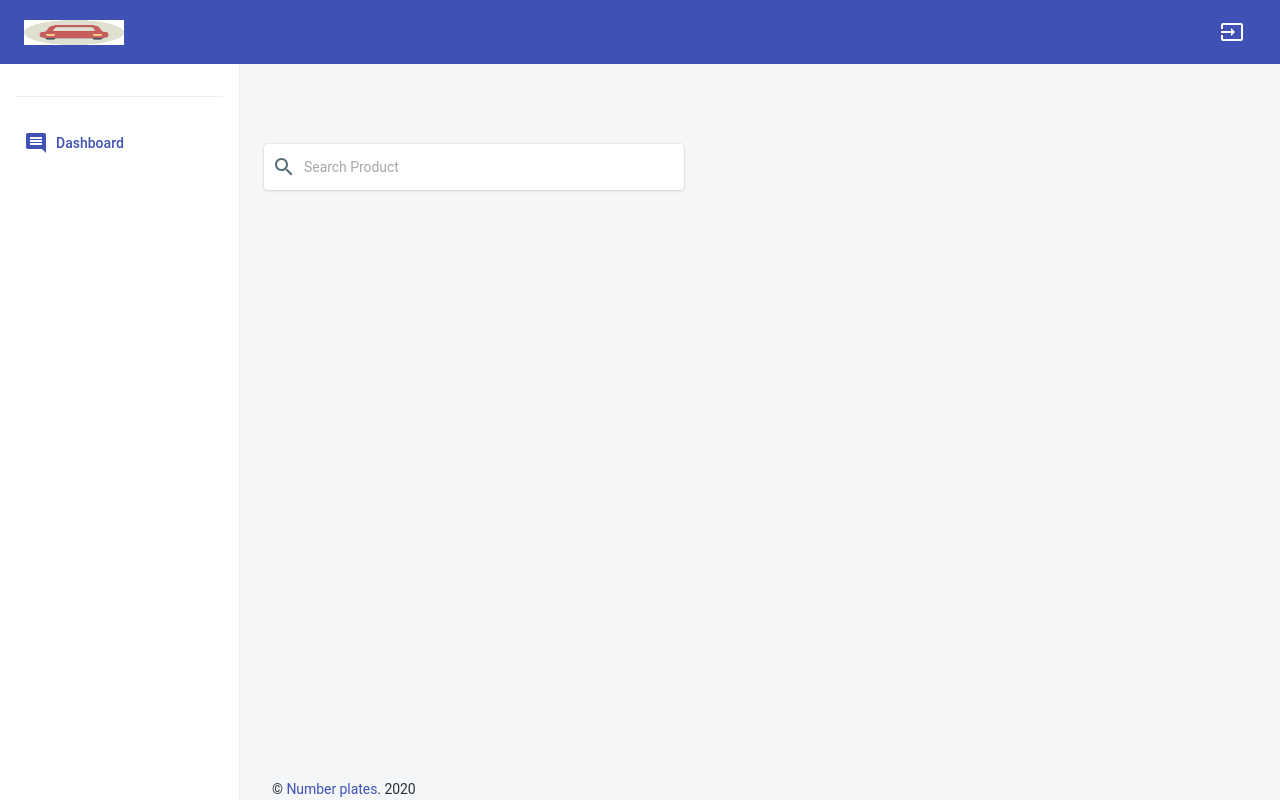
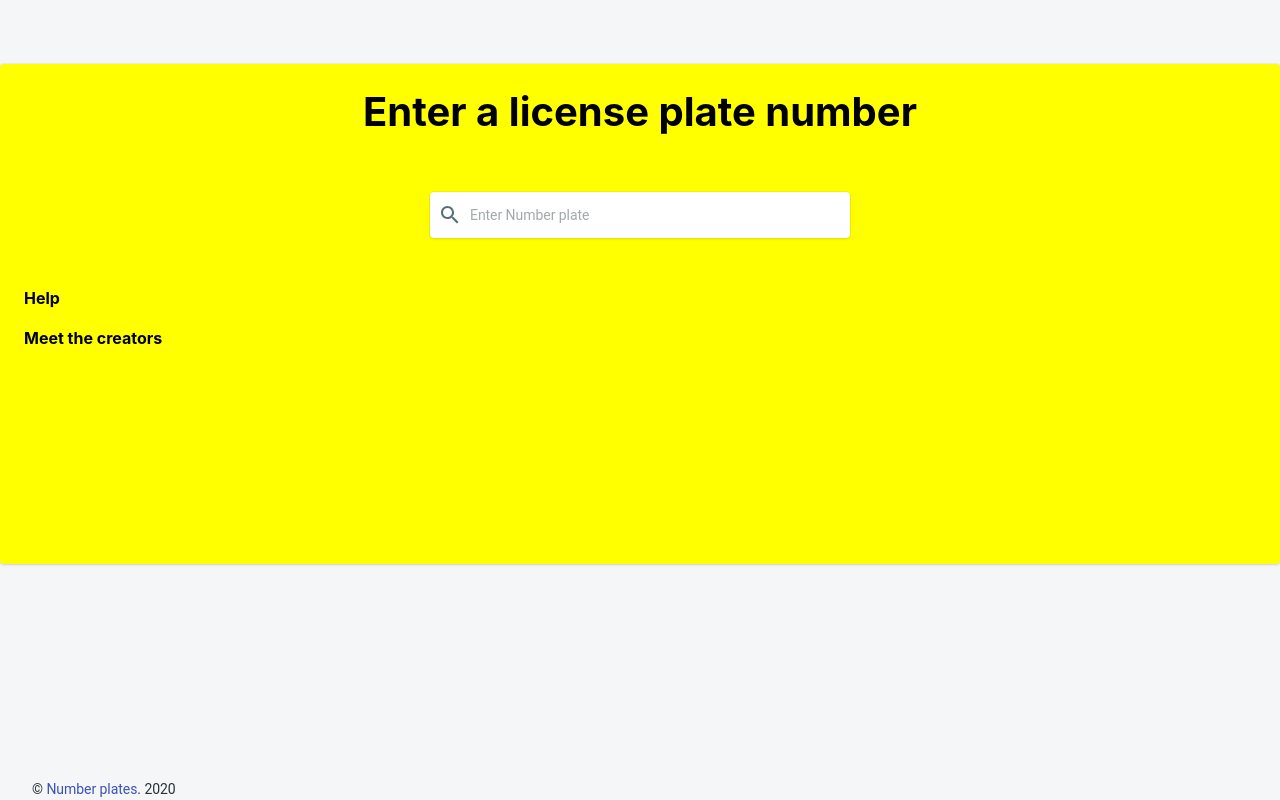
Before and after one commit to fran96/numberplates, a React (Create React App) app in the folder reactapp/: page /NumberPlatesSearchView in a window 1280 px wide. Built offline with nearby package versions, Linux system fonts and the light colour scheme; no server answers.

Commit message:
ui to search

```diff
--- a/reactapp/public/index.html
+++ b/reactapp/public/index.html
@@ -2,14 +2,14 @@
 <html lang="en">
 	<head>
 		<meta charset="utf-8" />
-    <link rel="icon" href="%PUBLIC_URL%/favicon.ico" />
+		<link rel="icon" href="%PUBLIC_URL%/images/mela.jpg" />
 		<meta name="viewport" content="width=device-width, initial-scale=1" />
 		<meta name="theme-color" content="#000000" />
 		<meta
 			name="description"
 			content="Web site created using create-react-app"
 		/>
-    <link rel="apple-touch-icon" href="%PUBLIC_URL%/logo192.png" />
+		<link rel="apple-touch-icon" href="%PUBLIC_URL%/images/mela.jpg" />
 		<!--
       manifest.json provides metadata used when your web app is installed on a
       user's mobile device or desktop. See https://developers.google.com/web/fundamentals/web-app-manifest/
@@ -24,7 +24,7 @@
       work correctly both with client-side routing and a non-root public URL.
       Learn how to configure a non-root public URL by running `npm run build`.
     -->
-    <title>React App</title>
+		<title>Number Plates</title>
 	</head>
 	<body>
 		<noscript>You need to enable JavaScript to run this app.</noscript>
--- a/reactapp/src/components/SearchInput/SearchInput.js
+++ b/reactapp/src/components/SearchInput/SearchInput.js
@@ -26,7 +26,7 @@ const useStyles = makeStyles((theme) => ({
 }));
 
 const SearchInput = (props) => {
-	const { className, onChange, style, ...rest } = props;
+	const { className, onChange, keyDown, style, ...rest } = props;
 
 	const classes = useStyles();
 
@@ -34,6 +34,7 @@ const SearchInput = (props) => {
 		console.log(event);
 		if (event.keyCode == 13) {
 			onChange(event.target.value);
+			keyDown(true);
 		}
 	};
 
--- a/reactapp/src/layouts/Main/Main.js
+++ b/reactapp/src/layouts/Main/Main.js
@@ -1,10 +1,10 @@
-import React, { useState } from "react";
+import React from "react";
 import PropTypes from "prop-types";
 import clsx from "clsx";
 import { makeStyles, useTheme } from "@material-ui/styles";
 import { useMediaQuery } from "@material-ui/core";
 
-import { Sidebar, Topbar, Footer } from "./components";
+import { Footer } from "./components";
 
 const useStyles = makeStyles((theme) => ({
 	root: {
@@ -13,9 +13,6 @@ const useStyles = makeStyles((theme) => ({
 		[theme.breakpoints.up("sm")]: {
 			paddingTop: 64,
 		},
-	},
-	shiftContent: {
-		paddingLeft: 240,
 	},
 	content: {
 		height: "100%",
@@ -31,30 +28,11 @@ const Main = (props) => {
 		defaultMatches: true,
 	});
 
-	const [openSidebar, setOpenSidebar] = useState(false);
-
-	const handleSidebarOpen = () => {
-		setOpenSidebar(true);
-	};
-
-	const handleSidebarClose = () => {
-		setOpenSidebar(false);
-	};
-
-	const shouldOpenSidebar = isDesktop ? true : openSidebar;
-
 	return (
 		<div
 			className={clsx({
 				[classes.root]: true,
-				[classes.shiftContent]: isDesktop,
 			})}>
-			<Topbar onSidebarOpen={handleSidebarOpen} />
-			<Sidebar
-				onClose={handleSidebarClose}
-				open={shouldOpenSidebar}
-				variant={isDesktop ? "persistent" : "temporary"}
-			/>
 			<main className={classes.content}>
 				{children}
 				<Footer />
--- a/reactapp/src/views/NumberPlatesSearchView/NumberPlatesSearchView.js
+++ b/reactapp/src/views/NumberPlatesSearchView/NumberPlatesSearchView.js
@@ -2,6 +2,7 @@ import React, { useState, useEffect } from "react";
 import { makeStyles } from "@material-ui/styles";
 import { CommentsTable, NumberPlatesSearch } from "./components";
 import CommentService from "../../services/CommentService";
+import Card from "@material-ui/core/Card";
 const useStyles = makeStyles((theme) => ({
 	root: {
 		padding: theme.spacing(3),
@@ -15,7 +16,7 @@ const NumberPlatesSearchView = () => {
 	const classes = useStyles();
 	const [allComments, setAllComments] = useState([]);
 	const [Comments, setComments] = useState([]);
-	const [NumberPlate, setNumberPlate] = useState([]);
+	const [keyDown, setKeyDown] = useState(false);
 	const [snackBar, setSnackBar] = useState({
 		open: false,
 		message: "",
@@ -52,17 +53,39 @@ const NumberPlatesSearchView = () => {
 	};
 
 	return (
+		<Card
+			style={{
+				backgroundColor: "yellow",
+				margin: "0 auto",
+				height: "500px",
+			}}>
+			{keyDown ? (
+				<CommentsTable Comments={Comments} NumberPlates={searchTerm} />
+			) : (
 				<div className={classes.root}>
+					<h1 style={{ color: "black", textAlign: "center" }}>
+						<b>Enter a license plate number</b>
+					</h1>
 					<NumberPlatesSearch
 						clientMessage={clientMessage}
 						searchTerm={setSearchTerm}
+						keyDown={setKeyDown}
 					/>
-			{searchTerm !== "" ? (
-				<div className={classes.content}>
-					<CommentsTable Comments={Comments} clientMessage={clientMessage} />
+					<div style={{ marginTop: "50px" }}>
+						<div>
+							<p style={{ color: "black" }}>
+								<b>Help</b>
+							</p>
 						</div>
-			) : null}
+						<div>
+							<p style={{ color: "black" }}>
+								<b>Meet the creators</b>
+							</p>
 						</div>
+					</div>
+				</div>
+			)}
+		</Card>
 	);
 };
 
--- a/reactapp/src/views/NumberPlatesSearchView/components/CommentsTable/CommentsTable.js
+++ b/reactapp/src/views/NumberPlatesSearchView/components/CommentsTable/CommentsTable.js
@@ -1,25 +1,29 @@
 import React, { useState } from "react";
-import clsx from "clsx";
-import PerfectScrollbar from "react-perfect-scrollbar";
-import { makeStyles } from "@material-ui/styles";
+import { makeStyles, withStyles } from "@material-ui/styles";
 import PropTypes from "prop-types";
 import {
-	Card,
-	CardActions,
+	CardHeader,
+	TablePagination,
+	List,
+	ListItem,
+	ListItemText,
+	Typography,
 	CardContent,
-	Table,
-	TableBody,
-	TableCell,
-	TableHead,
-	TableRow,
-	Typography,
-	TablePagination,
+	TextField,
 } from "@material-ui/core";
 
 const useStyles = makeStyles((theme) => ({
-	root: {},
+	root: {
+		width: "100%",
+		borderRadius: "15px",
+		backgroundColor: "#e6e4df",
+	},
+	inline: {
+		display: "inline",
+	},
 	content: {
-		padding: 0,
+		padding: "5px",
+		height: "300px",
 	},
 	inner: {
 		minWidth: 1050,
@@ -34,12 +38,24 @@ const useStyles = makeStyles((theme) => ({
 	actions: {
 		justifyContent: "flex-end",
 	},
+	MuiOutlinedInputRoot: {
+		borderRadius: "25px !important",
+	},
 }));
 
+const CssTextField = withStyles({
+	root: {
+		"& .MuiOutlinedInput-root": {
+			"& fieldset": {
+				borderRadius: "25px",
+			},
+		},
+	},
+})(TextField);
+
 const CommentsTable = (props) => {
-	const { className, Comments, clientMessage, ...rest } = props;
+	const { className, Comments, NumberPlates, clientMessage, ...rest } = props;
 	const classes = useStyles();
-
 	const [rowsPerPage, setRowsPerPage] = useState(10);
 	const [page, setPage] = useState(0);
 
@@ -50,36 +66,49 @@ const CommentsTable = (props) => {
 	const handleRowsPerPageChange = (event) => {
 		setRowsPerPage(event.target.value);
 	};
+	return (
+		<CardContent
+			style={{
+				backgroundColor: "white",
+				padding: "0px",
+			}}>
+			<CardHeader
+				variant="text"
+				style={{ backgroundColor: "yellow" }}
+				title={NumberPlates}
+			/>
+			<div style={{ marginTop: "20px" }}>
+				{Comments.length > 0 ? (
+					<div className={classes.content}>
+						<h6 style={{ marginLeft: "5px" }}>
+							{Comments.length > 1
+								? `${Comments.length} comments`
+								: `${Comments.length} comment`}
+						</h6>
+						{Comments.map((c) => (
+							<List className={classes.content}>
+								<ListItem className={classes.root} alignItems="flex-start">
+									<ListItemText primary={c.comment} />
+								</ListItem>
 
-	return (
-		<Card {...rest} className={clsx(classes.root, className)}>
-			<CardContent className={classes.content}>
-				<PerfectScrollbar>
-					<div className={classes.inner}>
-						<Table>
-							<TableHead>
-								<TableRow>
-									<TableCell>Comment</TableCell>
-								</TableRow>
-							</TableHead>
-							<TableBody>
-								{Comments.length > 0
-									? Comments.map((c) => (
-											<TableRow className={classes.tableRow} hover key={c.id}>
-												<TableCell style={{ width: "20%" }}>
-													<div className={classes.nameContainer}>
-														<Typography variant="body1">{c.comment}</Typography>
-													</div>
-												</TableCell>
-											</TableRow>
-									  ))
-									: null}
-							</TableBody>
-						</Table>
+								<ListItemText
+									style={{ marginLeft: "10px" }}
+									secondary={
+										<React.Fragment>
+											<Typography
+												component="span"
+												variant="body2"
+												className={classes.inline}
+												color="textPrimary"
+											/>
+											{c.timestamp.split("T")[0]}
+										</React.Fragment>
+									}
+								/>
+							</List>
+						))}
 					</div>
-				</PerfectScrollbar>
-			</CardContent>
-			<CardActions className={classes.actions}>
+				) : null}
 				<TablePagination
 					component="div"
 					count={Comments.length}
@@ -89,8 +118,15 @@ const CommentsTable = (props) => {
 					rowsPerPage={rowsPerPage}
 					rowsPerPageOptions={[5, 10, 25]}
 				/>
-			</CardActions>
-		</Card>
+				<CardContent style={{ backgroundColor: "yellow", bottom: "0" }}>
+					<CssTextField
+						style={{ width: "100%" }}
+						variant="outlined"
+						label="Write a comment"
+					/>
+				</CardContent>
+			</div>
+		</CardContent>
 	);
 };
 CommentsTable.propTypes = {
--- a/reactapp/src/views/NumberPlatesSearchView/components/NumberPlatesSearch/NumberPlatesSearch.js
+++ b/reactapp/src/views/NumberPlatesSearchView/components/NumberPlatesSearch/NumberPlatesSearch.js
@@ -27,7 +27,7 @@ const useStyles = makeStyles((theme) => ({
 }));
 
 const NumberPlatesSearch = (props) => {
-	const { className, clientMessage, searchTerm, ...rest } = props;
+	const { className, clientMessage, searchTerm, keyDown, ...rest } = props;
 
 	const classes = useStyles();
 
@@ -38,9 +38,11 @@ const NumberPlatesSearch = (props) => {
 			</div>
 			<div className={classes.row}>
 				<SearchInput
+					style={{ margin: "0 auto" }}
 					className={classes.searchInput}
-					placeholder="Search Product"
+					placeholder="Enter Number plate"
 					onChange={searchTerm}
+					keyDown={keyDown}
 				/>
 			</div>
 		</div>
```
Also changed, not shown: reactapp/public/images/mela.jpg (added), reactapp/public/manifest.json. Lines whose indentation alone changed are shown as unchanged.
